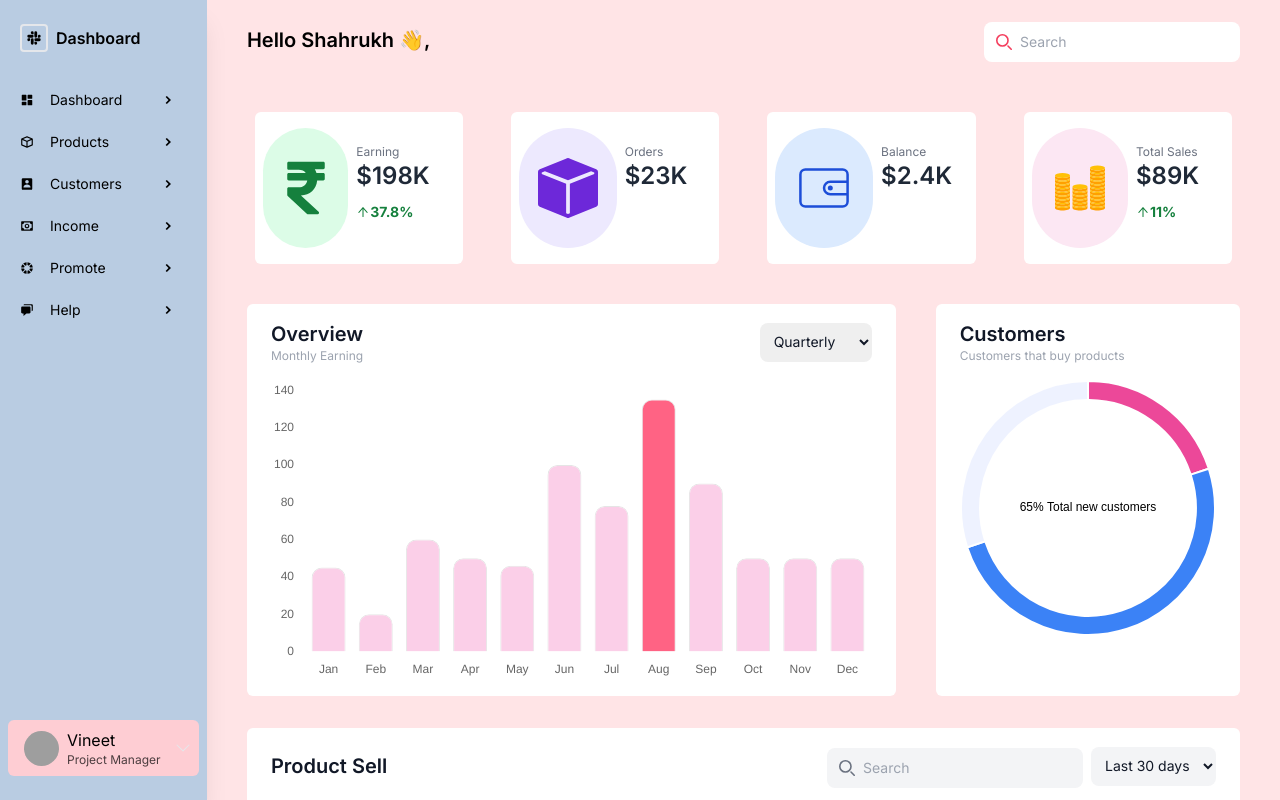
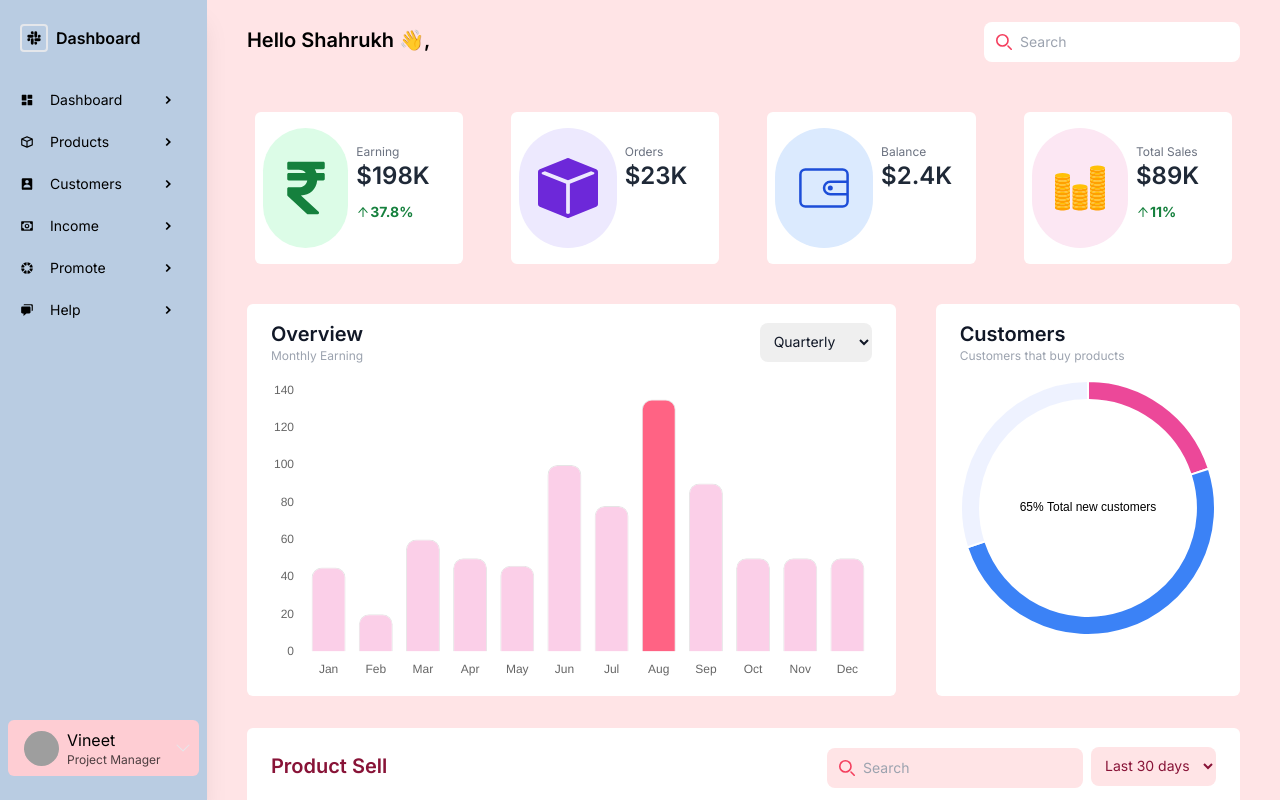
Before and after one commit to Vineet-23/Fitpeo-dashboard, a React (Vite) app: page / in a window 1280 px wide. Built offline with nearby package versions, Linux system fonts and the light colour scheme; grey boxes are pictures that could not be loaded.

Commit message:
Update Table.jsx

```diff
--- a/src/core/components/Table.jsx
+++ b/src/core/components/Table.jsx
@@ -26,7 +26,7 @@ const Table = () => {
   return (
     <div className='mt-8 bg-white rounded-md px-6 py-4'>
       <div className='flex flex-wrap justify-between items-center mb-8'>
-        <h3 className='text-gray-900 text-left text-xl font-semibold'>
+        <h3 className='text-rose-900 text-left text-xl font-semibold'>
           Product Sell
         </h3>
         <form className='lg:pl-2'>
@@ -34,7 +34,7 @@ const Table = () => {
             <div className='relative mt-1'>
               <div className='flex absolute inset-y-0 left-0 items-center pl-3 pointer-events-none'>
                 <svg
-                  className='w-4 h-4 text-gray-500 dark:text-gray-400'
+                  className='w-4 h-4 text-rose-500 dark:text-rose-400'
                   aria-hidden='true'
                   xmlns='http://www.w3.org/2000/svg'
                   fill='none'
@@ -53,7 +53,7 @@ const Table = () => {
                 type='text'
                 name='email'
                 id='table-search'
-                className='bg-gray-100 text-gray-900 sm:text-sm rounded-lg focus:ring-primary-500 focus:border-primary-500 block text-left pl-9 p-2.5 outline-none dark:border-gray-600 dark:placeholder-gray-400 dark:text-white dark:focus:ring-primary-500 dark:focus:border-primary-500'
+                className='bg-rose-100 text-rose-900 sm:text-sm rounded-lg focus:ring-primary-500 focus:border-primary-500 block text-left pl-9 p-2.5 outline-none dark:border-rose-600 dark:placeholder-rose-400 dark:text-white dark:focus:ring-primary-500 dark:focus:border-primary-500'
                 placeholder='Search'
               />
             </div>
@@ -62,7 +62,7 @@ const Table = () => {
               <select
                 id='days'
                 defaultValue='30'
-                className='bg-gray-100 text-gray-900 text-sm rounded-lg outline-none block w-full p-2.5 dark:bg-gray-700 dark:border-gray-600 dark:placeholder-gray-400 dark:text-white dark:focus:ring-blue-500 dark:focus:border-blue-500'
+                className='bg-rose-100 text-rose-900 text-sm rounded-lg outline-none block w-full p-2.5 dark:bg-rose-700 dark:border-rose-600 dark:placeholder-rose-400 dark:text-white dark:focus:ring-blue-500 dark:focus:border-blue-500'
               >
                 <option className='text-left' value='30' selected>
                   Last 30 days
@@ -82,7 +82,7 @@ const Table = () => {
       <article>
         <div className='relative overflow-x-auto'>
           <table className='w-full'>
-            <thead className='text-gray-600 text-sm border-b'>
+            <thead className='text-rose-600 text-sm border-b'>
               <tr>
                 <th colSpan={2} scope='col' className='font-medium text-left'>
                   Product Name
@@ -102,7 +102,7 @@ const Table = () => {
               {salesData.map((product, index) => (
                 <tr
                   key={index}
-                  className='bg-white dark:bg-gray-800 dark:border-gray-700 text-sm'
+                  className='bg-white dark:bg-rose-800 dark:border-rose-700 text-sm'
                 >
                   <td className='py-2 w-auto md:w-20'>
                     <img
@@ -115,13 +115,13 @@ const Table = () => {
                   <td
                     colSpan={1}
                     scope='row'
-                    className='py-2 font-medium text-gray-900 whitespace-nowrap dark:text-white'
+                    className='py-2 font-medium text-rose-900 whitespace-nowrap dark:text-white'
                   >
                     <div className='flex flex-col ml-4'>
                       <p className='text-md text-left font-semibold'>
                         {product.title}
                       </p>
-                      <p className='text-xs text-gray-400 text-left'>
+                      <p className='text-xs text-rose-400 text-left'>
                         {product.description}
                       </p>
                     </div>
```
